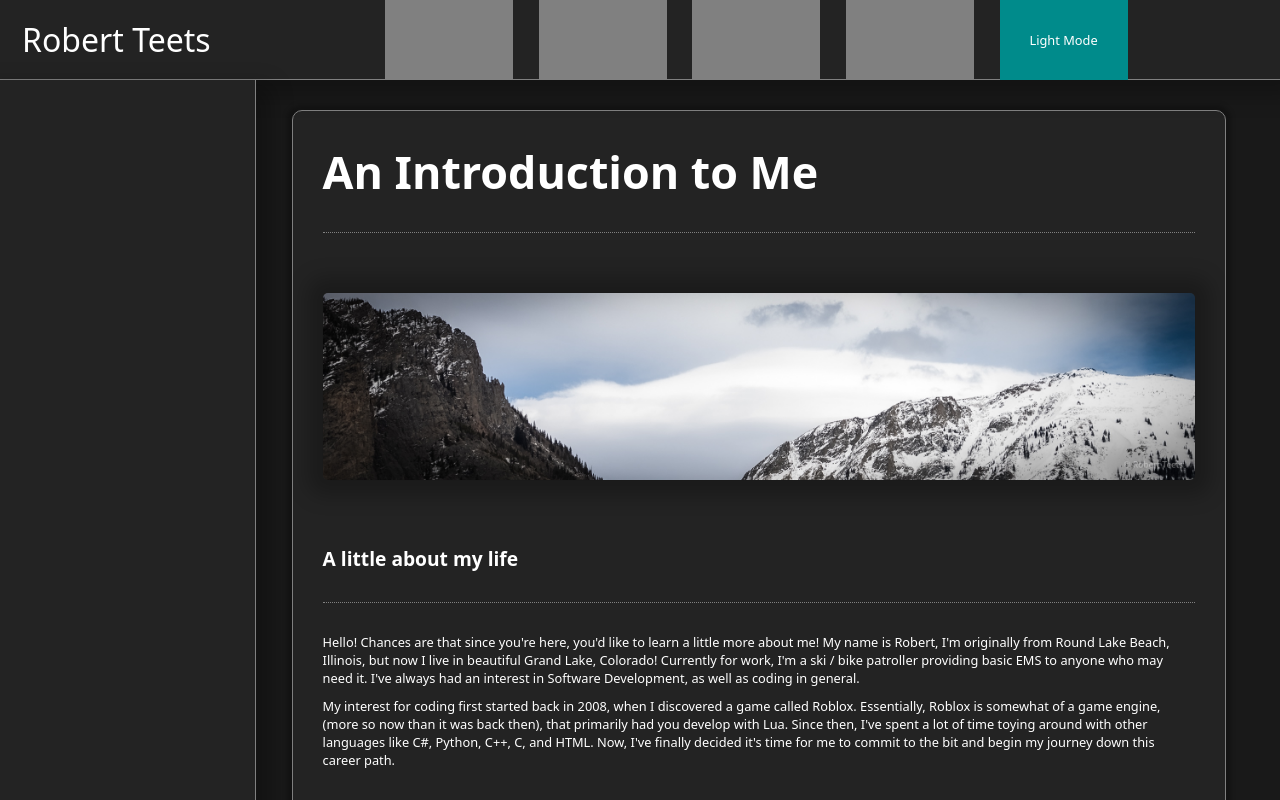
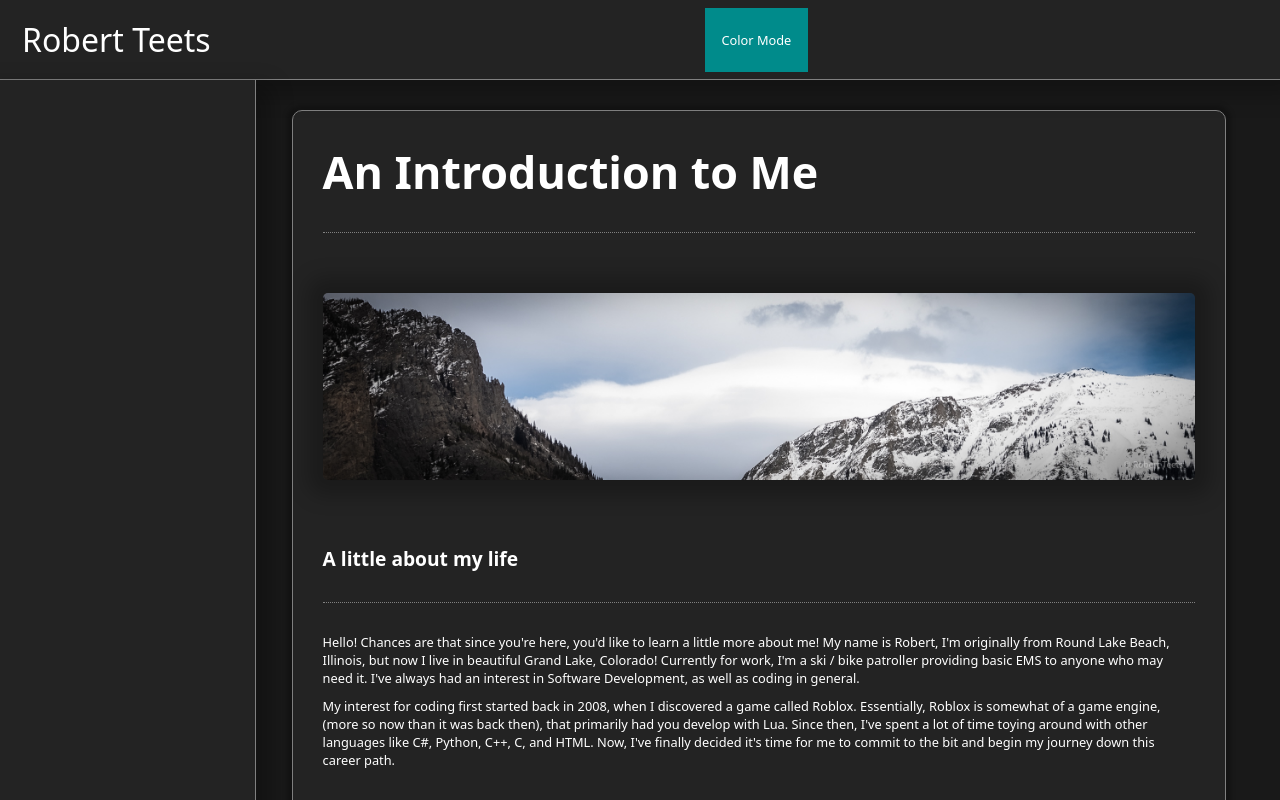
Before and after one commit to rteet702/PracticeWebpage, a plain HTML site: page index.html in a window 1280 px wide. Drawn offline with Linux system fonts and the light colour scheme.

Commit message:
Added some transitions and prettied things up.

```diff
--- a/index.html
+++ b/index.html
@@ -16,11 +16,7 @@
         </div>
         <!-- right navbar box for layout  -->
         <div class="right-navbar">
-            <button></button>
-            <button></button>
-            <button></button>
-            <button></button>
-            <button id="display_mode" onclick="changeColorMode()">Light Mode</button>
+            <button id="display_mode" onclick="changeColorMode()">Color Mode</button>
         </div>
     </div>
     <!-- main content container  -->
--- a/style.css
+++ b/style.css
@@ -16,6 +16,7 @@
     padding: 0px;
     font-family: system-ui, -apple-system, BlinkMacSystemFont, 'Segoe UI', Roboto, Oxygen, Ubuntu, Cantarell, 'Open Sans', 'Helvetica Neue', sans-serif;
     color: var(--curr-text-color);
+    transition-duration:0.5s;
 }
 
 /* General Styling */
@@ -74,19 +75,28 @@ body {
 }
 
 .right-navbar button {
-    width: 10vw;
-    height: 10vh;
+    width: 8vw;
+    height: 8vh;
 
     margin-left: 1vw;
     margin-right: 1vw;
 
     background-color: gray;
     border: none;
+
+    cursor:pointer;
 }
 
 #display_mode {
+    transition-duration: 0.4s;
     background-color: darkcyan;
     font-size: 1vw;
+}
+
+#display_mode:hover {
+    background-color: cyan;
+    color: black;
+    width: 11vw;
 }
 
 .sidebar {
@@ -118,19 +128,13 @@ body {
 }
 
 /* Custom Scrollbar */
-
 ::-webkit-scrollbar {
     width: 10px;
 }
 
-::-webkit-scrollbar-track {
-    background-color: rgb(50, 50, 50);
-    border-left: 3px solid var(--curr-secondary-color);
-    border-right: 3px solid var(--curr-secondary-color);
-}
-
 ::-webkit-scrollbar-thumb {
     background: var(--curr-scroll-color);
+    border-radius: 5px;
 }
 
 ::-webkit-scrollbar-thumb:hover {
```
